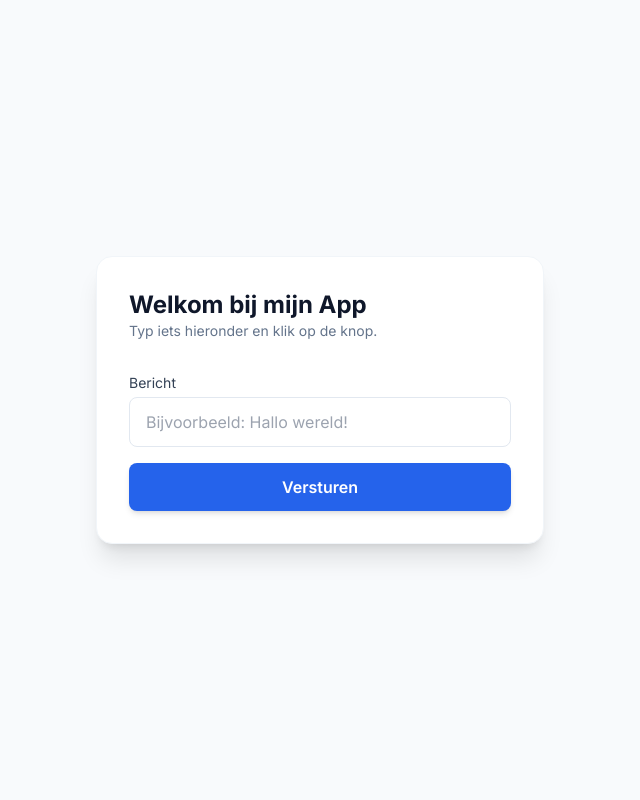
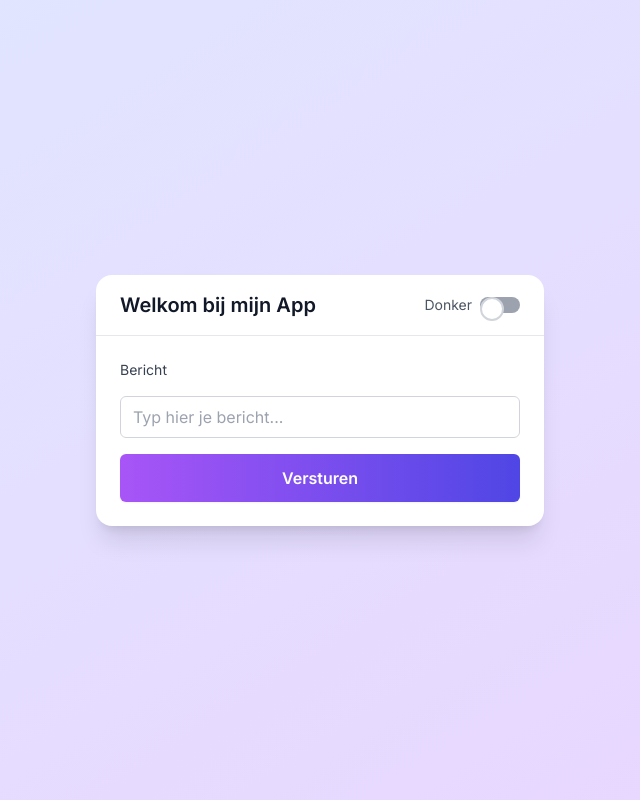
Before and after one commit to Reugabronk/simple-web-app, a Flask app: page / in a window 1280 px wide. Shown: the whole page, without its empty margins (320-960 px from the left). Run offline with Flask 3, Linux system fonts and the light colour scheme; some libraries are stand-ins or nearby versions.

Commit message:
Modern UI with Tailwind, dark/light toggle and gradient background

```diff
--- a/templates/index.html
+++ b/templates/index.html
@@ -1,50 +1,58 @@
 <!DOCTYPE html>
-<html lang="nl">
+<html lang="nl" class="dark">
 <head>
     <meta charset="UTF-8">
-    <meta name="viewport" content="width=device-width, initial-scale=1.0">
     <title>Mijn Moderne App</title>
-    <!-- Tailwind CSS via CDN voor een moderne look -->
+    <!-- Tailwind via CDN, JIT mode -->
     <script src="https://cdn.tailwindcss.com"></script>
     <link href="https://fonts.googleapis.com/css2?family=Inter:wght@400;600;700&display=swap" rel="stylesheet">
-    <style>
-        body { font-family: 'Inter', sans-serif; }
-    </style>
+    <style>body{font-family:'Inter',sans-serif;}html{overflow-y:scroll}</style>
 </head>
-<body class="bg-slate-50 min-h-screen flex items-center justify-center p-4">
-    <div class="max-w-md w-full bg-white rounded-2xl shadow-xl p-8 border border-slate-100">
-        <div class="mb-8">
-            <h1 class="text-2xl font-bold text-slate-900">Welkom bij mijn App</h1>
-            <p class="text-slate-500 text-sm">Typ iets hieronder en klik op de knop.</p>
+<body class="bg-gradient-to-br from-indigo-100 to-purple-200 dark:from-gray-900 dark:to-gray-800 min-h-screen flex items-center justify-center p-4">
+    <div class="relative max-w-md w-full bg-white dark:bg-gray-800 rounded-2xl shadow-xl overflow-hidden">
+        <!-- Header with toggle -->
+        <div class="flex items-center justify-between px-6 py-4 border-b border-gray-200 dark:border-gray-700">
+            <h1 class="text-xl font-semibold text-gray-900 dark:text-white">Welkom bij mijn App</h1>
+            <label for="theme-toggle" class="cursor-pointer flex items-center space-x-2">
+                <span class="text-sm text-gray-600 dark:text-gray-300">Donker</span>
+                <div class="relative w-10 h-4 bg-gray-400 rounded-full transition-colors duration-200">
+                    <input id="theme-toggle" type="checkbox" class="hidden" />
+                    <div id="toggle-ball" class="w-6 h-6 bg-white dark:bg-gray-600 border-2 border-gray-300 dark:border-gray-500 rounded-full absolute left-0 top-0 transform transition-transform duration-200"></div>
+                </div>
+            </label>
         </div>
 
-        <form method="POST" class="space-y-4">
-            <div>
-                <label for="user_text" class="block text-sm font-medium text-slate-700 mb-1">Bericht</label>
-                <input
-                    type="text"
-                    id="user_text"
-                    name="user_text"
-                    placeholder="Bijvoorbeeld: Hallo wereld!"
-                    required
-                    class="w-full px-4 py-3 rounded-lg border border-slate-200 focus:ring-2 focus:ring-blue-500 focus:border-transparent outline-none transition-all"
-                >
-            </div>
-            <button
-                type="submit"
-                class="w-full bg-blue-600 hover:bg-blue-700 text-white font-semibold py-3 rounded-lg transition-colors shadow-md active:transform active:scale-[0.98]"
-            >
-                Versturen
-            </button>
-        </form>
+        <!-- Content -->
+        <div class="p-6">
+            {% if result %}
+                <div class="mb-4 p-4 bg-blue-50 dark:bg-blue-950 border-l-4 border-blue-500 rounded-md">{{ result }}</div>
+            {% endif %}
 
-        {% if result %}
-            <div class="mt-8 p-4 bg-blue-50 border border-blue-100 rounded-lg">
-                <p class="text-sm text-blue-800">
-                    <span class="font-bold">Resultaat:</span> {{ result }}
-                </p>
-            </div>
-        {% endif %}
+            <form method="POST" class="space-y-4">
+                <label for="user_text" class="block text-sm font-medium text-gray-700 dark:text-gray-200">Bericht</label>
+                <input type="text" id="user_text" name="user_text" placeholder="Typ hier je bericht..." required
+                    class="w-full border rounded-md py-2 px-3 bg-white dark:bg-gray-700 border-gray-300 dark:border-gray-600 text-gray-900 dark:text-gray-100 focus:outline-none focus:ring-2 focus:ring-blue-500">
+                <button type="submit"
+                        class="w-full bg-gradient-to-r from-purple-500 to-indigo-600 hover:from-purple-600 hover:to-indigo-700 text-white font-semibold py-3 rounded-md transition-all duration-200 shadow-sm">Versturen</button>
+            </form>
+        </div>
     </div>
+
+<script>
+const toggle = document.getElementById('theme-toggle');
+const ball = document.getElementById('toggle-ball');
+function updateTheme(){
+  if(toggle.checked){
+    document.documentElement.classList.add('dark');
+    ball.style.transform='translateX(100%)';
+  } else {
+    document.documentElement.classList.remove('dark');
+    ball.style.transform='translateX(0)';
+  }
+}
+toggle.addEventListener('change', updateTheme);
+// initialize
+updateTheme();
+</script>
 </body>
 </html>
```
